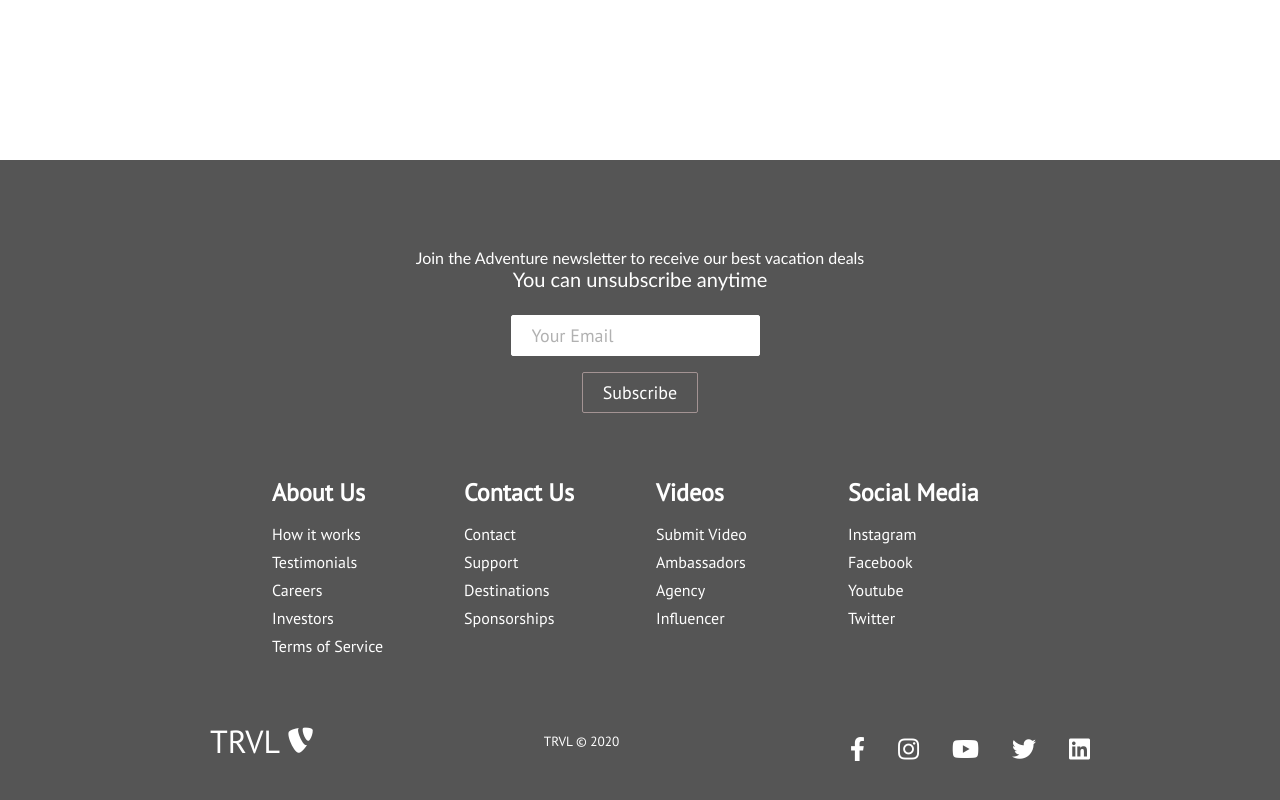
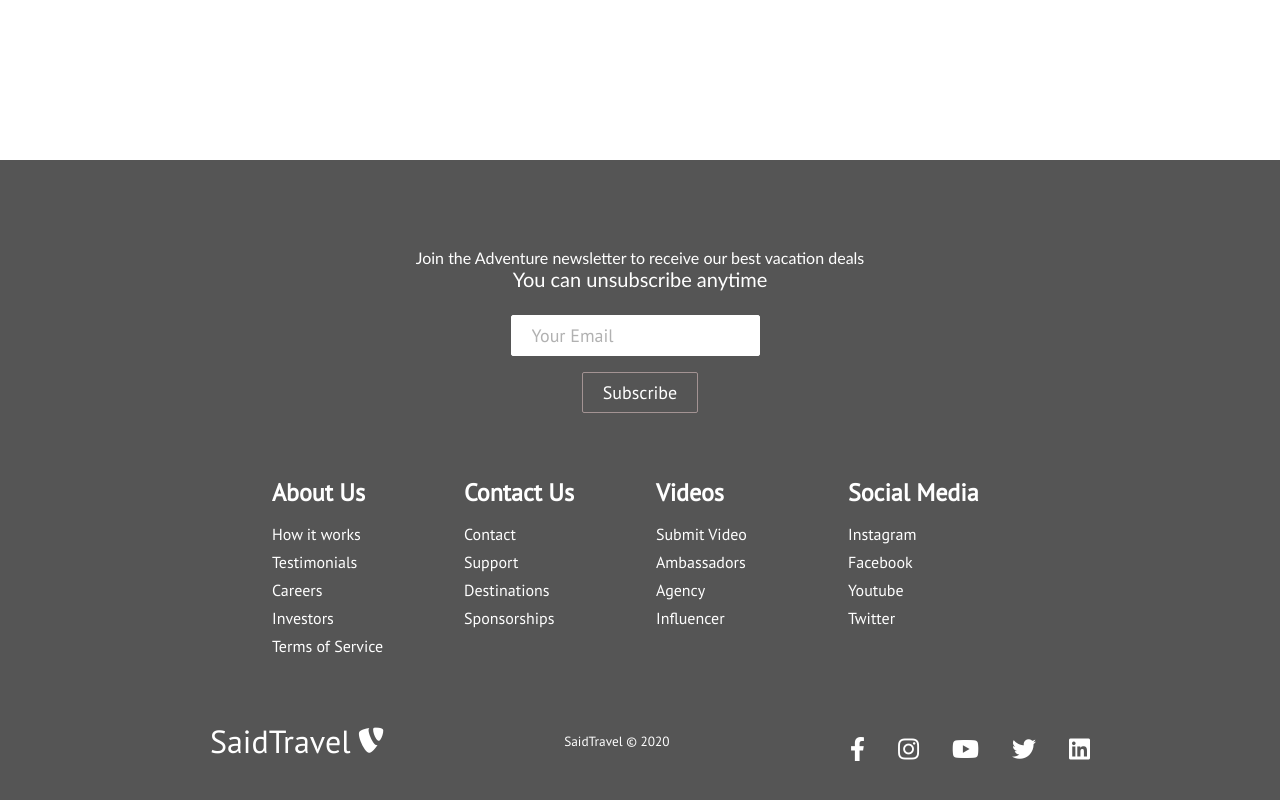
Before and after one commit to jejaksaid/localproject, a React (Create React App) app in the folder react/saidtravel/: page /sign-up in a window 1280 px wide. Shown: the part 640-1440 px from the top of the page. Built offline with nearby package versions, Linux system fonts and the light colour scheme.

Commit message:
chaning minor

```diff
--- a/react/saidtravel/src/components/Footer.js
+++ b/react/saidtravel/src/components/Footer.js
@@ -64,11 +64,11 @@ function Footer() {
                 <div class='social-media-wrap'>
                     <div class='footer-logo'>
                         <Link to='/' className='social-logo'>
-                        TRVL
+                        SaidTravel
                         <i class='fab fa-typo3' />
                         </Link>
                     </div>
-                    <small class='website-rights'>TRVL © 2020</small>
+                    <small class='website-rights'>SaidTravel © 2020</small>
                     <div class='social-icons'>
                         <Link
                         class='social-icon-link facebook'
--- a/react/saidtravel/src/components/pages/Home.js
+++ b/react/saidtravel/src/components/pages/Home.js
@@ -2,7 +2,7 @@ import React from 'react';
 import '../../App.css';
 import Cards from '../Cards';
 import HeroSection from '../HeroSection';
-import Footer from '../Footer';
+
 
 
 function Home() {
@@ -10,7 +10,7 @@ function Home() {
         <>
             <HeroSection />
             <Cards />
-            <Footer />
+
         </>
     )
 }
```
Also changed, not shown: 1 other file (tests, documents, lock files or other folders).
